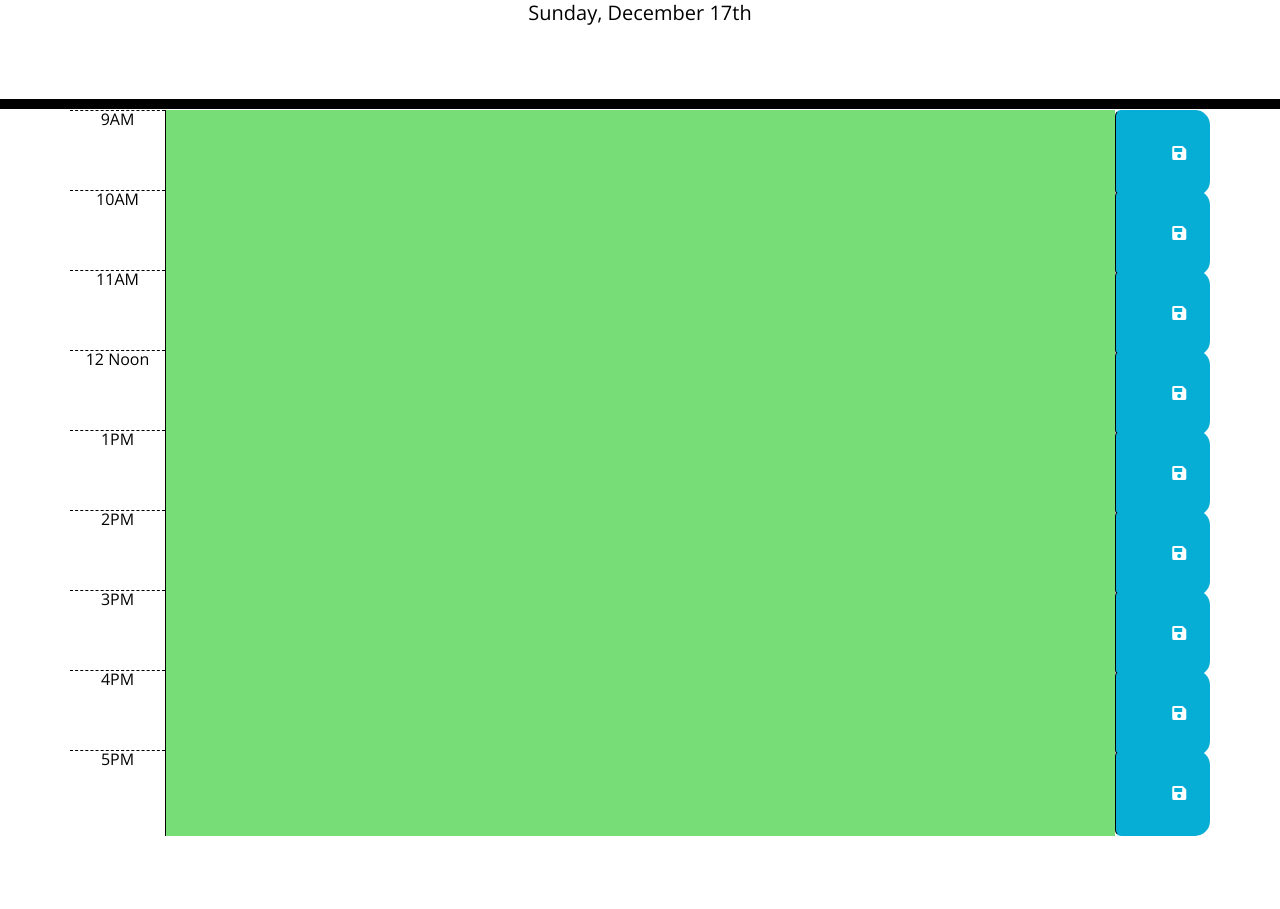
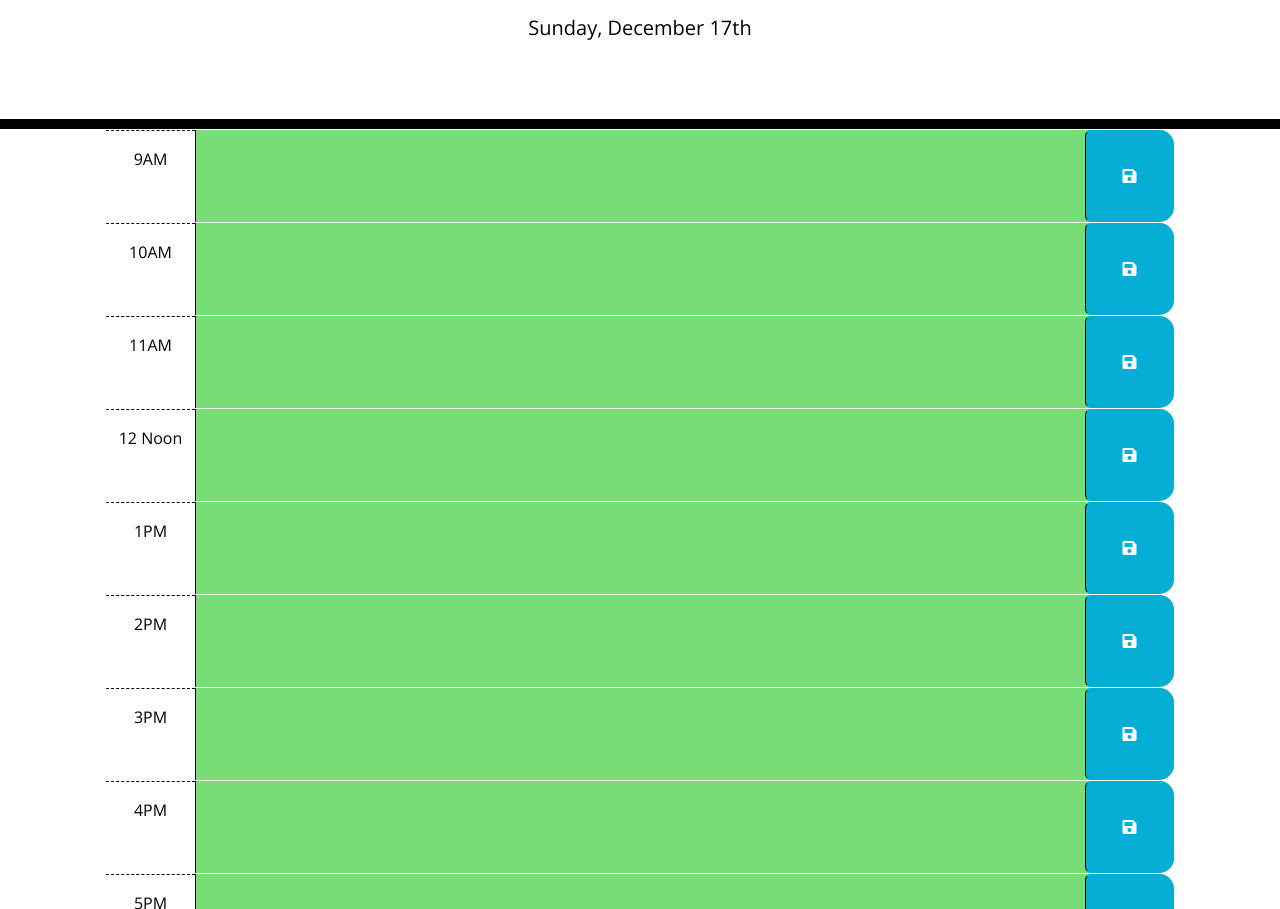
Before and after one commit to Meisterstu/work-day-planner, a plain HTML site: page index.html in a window 1280 px wide. Shown: the part 178-1087 px from the top of the page. Before the commit the page ends 1014 px from the top, so only its background shows below. Drawn offline with nearby package versions, Linux system fonts and the light colour scheme.

Commit message:
fixed js issues

```diff
--- a/Assets/script.js
+++ b/Assets/script.js
@@ -6,50 +6,39 @@ $("#currentDay").text(todayDate.format("dddd, MMMM Do"));
 
 // textAreas need to add if else if statements to dynamically add class of past present or future, use single if else statement for all textAreas based on element?
 
-
-const timeNow = dayjs().format("HH");
+const timeNow = dayjs().hour();
 console.log(timeNow);
-
-// const reformatTime = dayjs().format("HH");
-// $(".hour").text(reformatTime);
-// console.log("this should be true", timeNow);
 
 
 $('.time-block').each(function () {
-    console.log($('.hour').text());
-    if ($('.time-block').attr('data-hour') < timeNow) {
-        console.log("this should be true", timeNow);
-        $("textarea").addClass("past");
-    } else if ($('.time-block').attr('data-hour') > timeNow) {
-        $("textarea").addClass("future");
+    let block = parseInt($(this).attr('id'))
+    console.log(block);
+    if (block < timeNow) {
+        $(this).addClass("past");
+    } else if (block === timeNow) {
+        $(this).addClass("present");
     } else {
-        $("textarea").addClass("present");
+        $(this).addClass("future");
     }
 });
 
 
 // console.log($('.time-block').attr('data-hour'));
 // save button need click event listener added
-// when clicked need to save user input to local storage -  array?
+// when clicked need to save user input to local storage
 
 
 $('.saveBtn').on('click', function () {
-    // console.log($(this).siblings('.hour').text());
+
     let userInput = $(this).siblings('textarea').val();
-    let userHour = $(this).siblings('.hour').text();
-    // console.log(userHour);
-    localStorage.setItem('hour', userHour);
-    localStorage.setItem('textarea', userInput);
+    let userHour = $(this).parent().attr('id');
+    localStorage.setItem(userHour, userInput);
+
+
 });
 
-let retrieveTime = localStorage.getItem('hour');
-console.log(retrieveTime);
-let retrieveText = localStorage.getItem('textarea');
-console.log(retrieveText);
+for (let i = 9; i < 18; i++) {
 
+    $('#' + i + ' textarea').text(localStorage.getItem(i))
 
-// page needs to keep saved inputs between refreshes/  reloads
-$(document).ready(function () {
-    $('hour').val(retrieveTime);
-    $('textarea').text(retrieveText);
-});
+}
--- a/Assets/style.css
+++ b/Assets/style.css
@@ -1,7 +1,6 @@
 body {
   font-family: 'Open Sans', sans-serif;
   font-size: 16px;
-  line-height: 1;
 }
 
 textarea {
@@ -27,13 +26,10 @@ header {
 }
 
 .time-block {
-  text-align: center;
   border-radius: 15px;
 }
 
 .row {
-  white-space: pre-wrap;
-  height: 80px;
   border-top: 1px solid white;
 }
 
--- a/index.html
+++ b/index.html
@@ -20,68 +20,68 @@
     <p class="lead">A simple calendar app for scheduling your work day</p>
     <p id="currentDay" class="lead"></p>
   </header>
-  <div class="container">
+  <div class="container-lg px-5">
     <!-- Timeblocks go here -->
-    <div class="time-block row" id="time-block-9" data-hour="9">
-      <div class="hour col-sm-1">9AM</div>
-      <textarea name="" id="" class="col-sm-10"></textarea>
-      <button class="saveBtn btn col-sm-1">
+    <div class="time-block row" id="9">
+      <div class="hour col-1 text-center py-3">9AM</div>
+      <textarea class="col-10 description" rows="3"></textarea>
+      <button class="saveBtn btn col-1">
         <i class="fas fa-save"></i>
       </button>
     </div>
-    <div class="time-block row" id="time-block-10" data-hour="10">
-      <div class="hour col-sm-1">10AM</div>
-      <textarea name="" id="" class="col-sm-10"></textarea>
-      <button class="saveBtn btn col-sm-1">
+    <div class="time-block row" id="10">
+      <div class="hour col-md-1 text-center py-3">10AM</div>
+      <textarea class="col-md-10 description" rows="3"></textarea>
+      <button class="saveBtn btn col-md-1">
         <i class="fas fa-save"></i>
       </button>
     </div>
-    <div class="time-block row" id="time-block-11" data-hour="11">
-      <div class="hour col-sm-1">11AM</div>
-      <textarea name="" id="" class="col-sm-10"></textarea>
-      <button class="saveBtn btn col-sm-1">
+    <div class="time-block row" id="11">
+      <div class="hour col-md-1 text-center py-3">11AM</div>
+      <textarea class="col-md-10 description" rows="3"></textarea>
+      <button class="saveBtn btn col-md-1">
         <i class="fas fa-save"></i>
       </button>
     </div>
-    <div class="time-block row" id="time-block-12" data-hour="12">
-      <div class="hour col-sm-1">12 Noon</div>
-      <textarea name="" id="" class="col-sm-10"></textarea>
-      <button class="saveBtn btn col-sm-1">
+    <div class="time-block row" id="12">
+      <div class="hour col-md-1 text-center py-3">12 Noon</div>
+      <textarea class="col-md-10 description" rows="3"></textarea>
+      <button class="saveBtn btn col-md-1">
         <i class="fas fa-save"></i>
       </button>
     </div>
-    <div class="time-block row" id="time-block-13" data-hour="13">
-      <div class="hour col-sm-1">1PM</div>
-      <textarea name="" id="" class="col-sm-10"></textarea>
-      <button class="saveBtn btn col-sm-1">
+    <div class="time-block row" id="13">
+      <div class="hour col-md-1 text-center py-3">1PM</div>
+      <textarea class="col-md-10 description" rows="3"></textarea>
+      <button class="saveBtn btn col-md-1">
         <i class="fas fa-save"></i>
       </button>
     </div>
-    <div class="time-block row" id="time-block-14" data-hour="14">
-      <div class="hour col-sm-1">2PM</div>
-      <textarea name="" id="" class="col-sm-10"></textarea>
-      <button class="saveBtn btn col-sm-1">
+    <div class="time-block row" id="14">
+      <div class="hour col-md-1 text-center py-3">2PM</div>
+      <textarea class="col-md-10 description" rows="3"></textarea>
+      <button class="saveBtn btn col-md-1">
         <i class="fas fa-save"></i>
       </button>
     </div>
-    <div class="time-block row" id="time-block-15" data-hour="15">
-      <div class="hour col-sm-1">3PM</div>
-      <textarea name="" id="" class="col-sm-10"></textarea>
-      <button class="saveBtn btn col-sm-1">
+    <div class="time-block row" id="15">
+      <div class="hour col-md-1 text-center py-3">3PM</div>
+      <textarea class="col-md-10 description" rows="3"></textarea>
+      <button class="saveBtn btn col-md-1">
         <i class="fas fa-save"></i>
       </button>
     </div>
-    <div class="time-block row" id="time-block-16" data-hour="16">
-      <div class="hour col-sm-1">4PM</div>
-      <textarea name="" id="" class="col-sm-10"></textarea>
-      <button class="saveBtn btn col-sm-1">
+    <div class="time-block row" id="16">
+      <div class="hour col-md-1 text-center py-3">4PM</div>
+      <textarea class="col-md-10 description" rows="3"></textarea>
+      <button class="saveBtn btn col-md-1">
         <i class="fas fa-save"></i>
       </button>
     </div>
-    <div class="time-block row" id="time-block-17" data-hour="17">
-      <div class="hour col-sm-1">5PM</div>
-      <textarea name="" id="" class="col-sm-10"></textarea>
-      <button class="saveBtn btn col-sm-1">
+    <div class="time-block row" id="17">
+      <div class="hour col-md-1 text-center py-3">5PM</div>
+      <textarea class="col-md-10 description" rows="3"></textarea>
+      <button class="saveBtn btn col-md-1">
         <i class="fas fa-save"></i>
       </button>
     </div>
```
